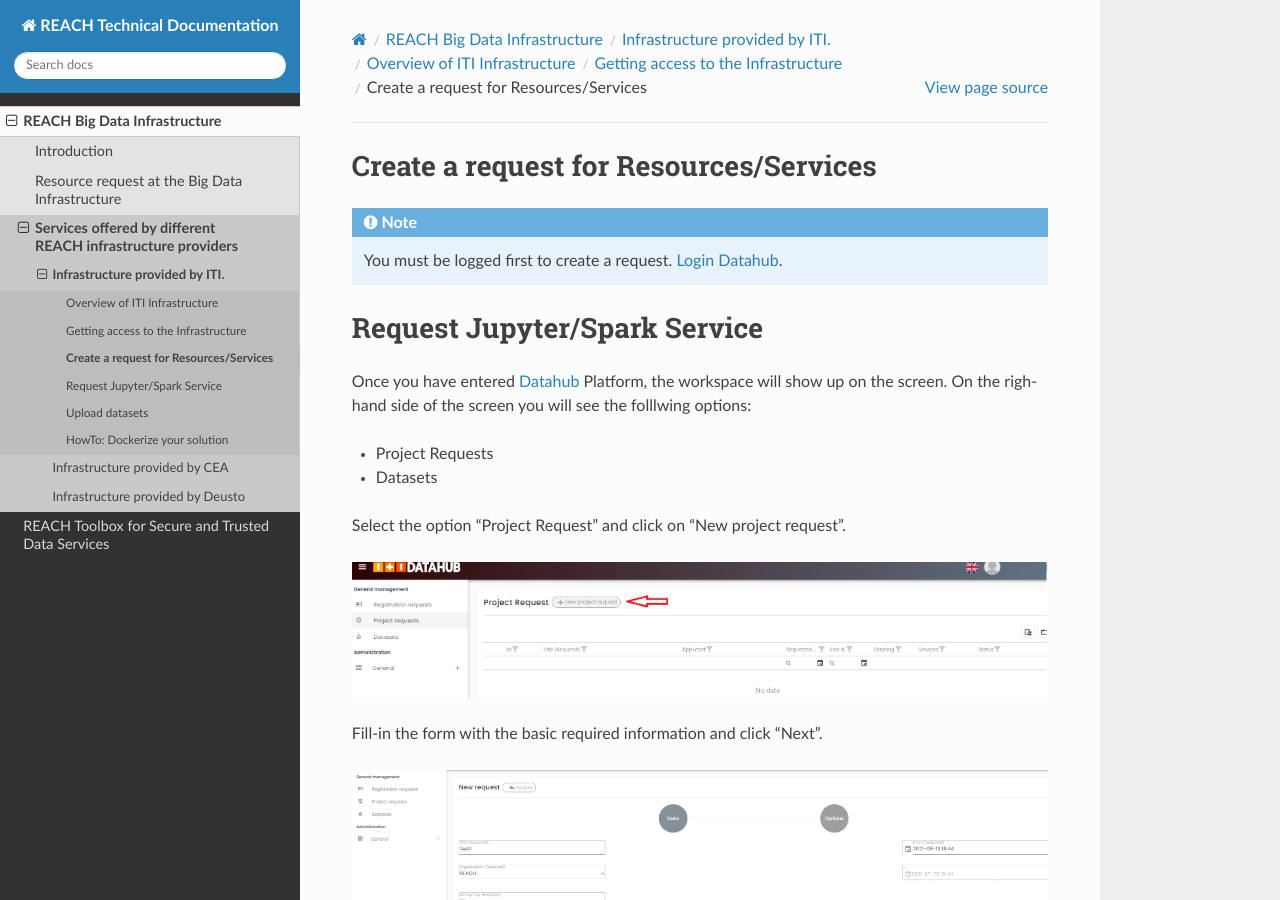
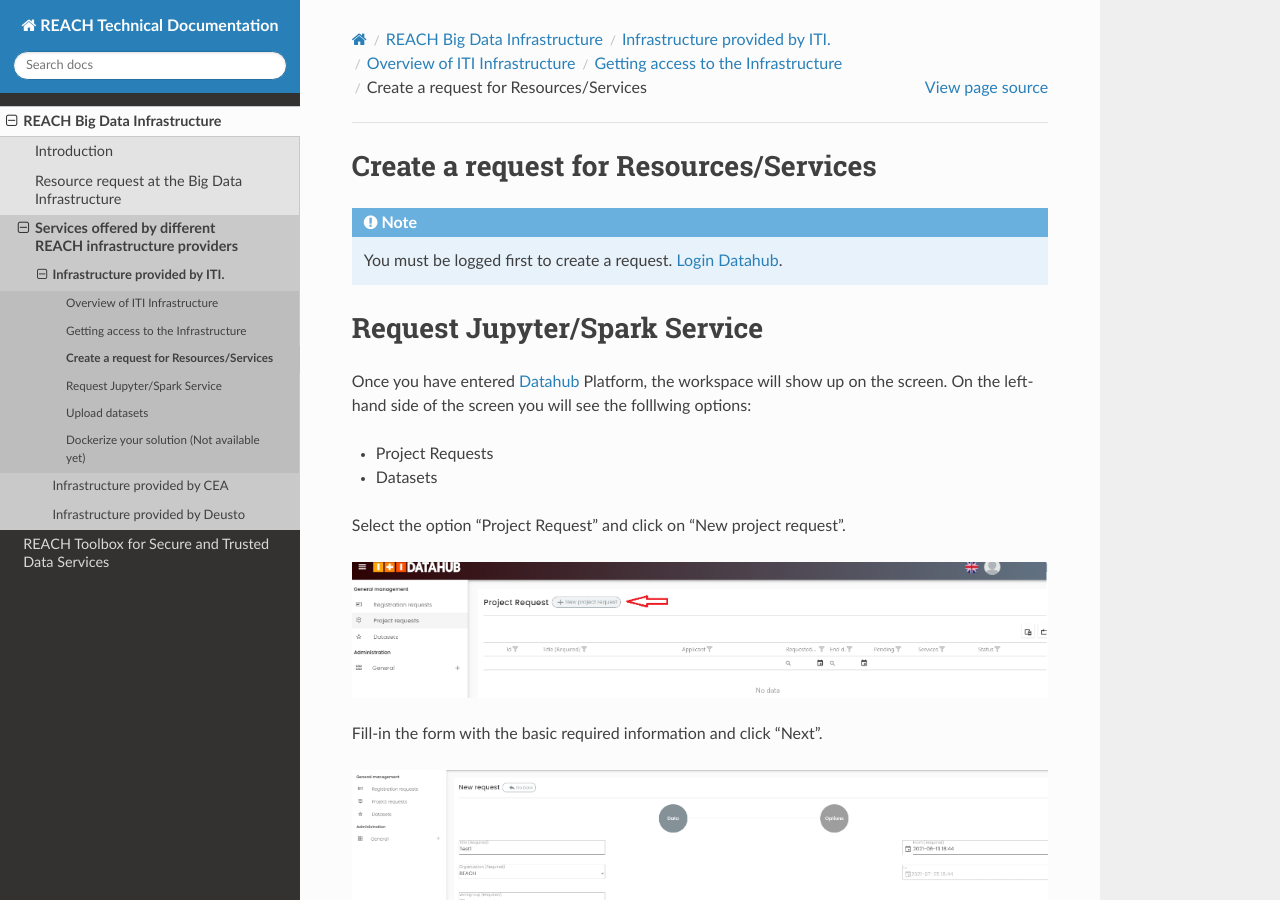
Before and after one commit to bobot/reach-tech-doc, a Sphinx documentation site: the page built from source/reach-big-data-infrastructure/iti/requestresources.rst, in a window 1280 px wide and 900 px high. Built offline with Sphinx 7.4.7 and the Read the Docs theme 2.0.0, drawn with Linux system fonts in a browser that asks for light colours; some of the changed text lies outside the part shown.

Commit message:
updating iti doc v1

```diff
--- a/source/reach-big-data-infrastructure/iti/deploysolution.rst
+++ b/source/reach-big-data-infrastructure/iti/deploysolution.rst
@@ -1,2 +1,2 @@
-HowTo: Dockerize your solution
-==============================
+Dockerize your solution (Not available yet)
+===========================================
--- a/source/reach-big-data-infrastructure/iti/requestresources.rst
+++ b/source/reach-big-data-infrastructure/iti/requestresources.rst
@@ -8,7 +8,7 @@
 =============================
 
 Once you have entered `Datahub <https://datahub.iti.upv.es/>`_  Platform, the workspace will show up on the screen.
-On the righ-hand side of the screen you will see the folllwing options:
+On the left-hand side of the screen you will see the folllwing options:
 
 * Project Requests
 * Datasets
```
